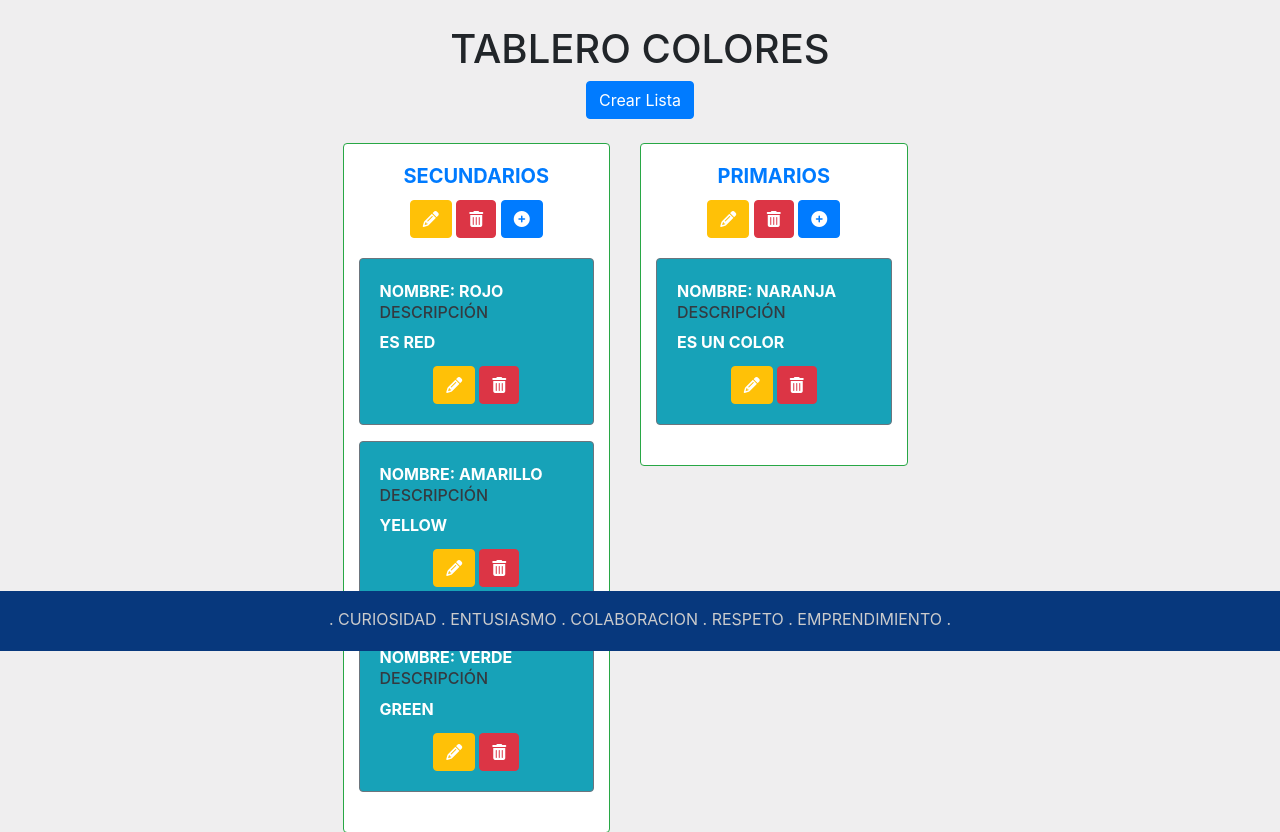
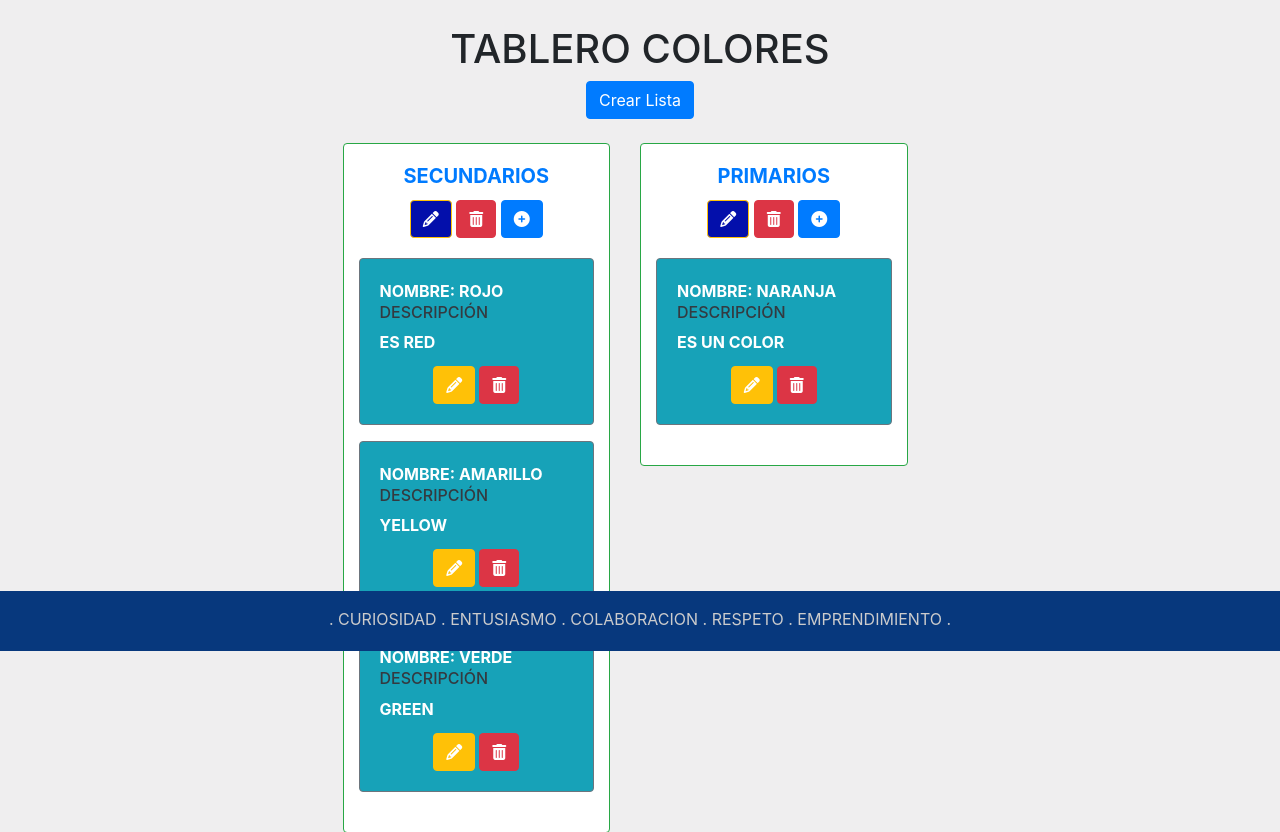
Before and after one commit to Projects-Lali/Sprint7-Crello, a Django app: page /crello/tablero/1 in a window 1280 px wide. Shown: the part 149-981 px from the top of the page. Run offline with Django 3.2, Linux system fonts and the light colour scheme; data comes from the database, SQL or seed files in the repository; some libraries are stand-ins or nearby versions.

Commit message:
Update tablero.html

```diff
--- a/crece/crello/templates/crello/tablero.html
+++ b/crece/crello/templates/crello/tablero.html
@@ -12,7 +12,7 @@
             <div class="card-body text-center">
                 <h5 class="card-title text-uppercase text-center text-primary font-weight-bolder">{{lista.nombre}}</h5>
                 <div>
-                    <a class="btn btn-warning" href="{% url 'editar_lista' lista.id %}"><i class="fa fa-pencil text-white" aria-hidden="true"></i></a>
+                    <a class="btn btn-warning" href="{% url 'editar_lista' lista.id %}" style="background-color:#030fab;"><i class="fa fa-pencil text-white" aria-hidden="true"></i></a>
                     <a class="btn btn-danger" href="{% url 'eliminar_lista' lista.id %}"><i class="fa fa-trash" aria-hidden="true"></i></a>
                     <a class="btn btn-primary" href="{% url 'crear_tarjeta' lista.id %}"><i class="fa fa-plus-circle" aria-hidden="true"></i></a>
                 </div>
@@ -24,7 +24,7 @@
                     <h6 class="text-dark">DESCRIPCIÓN</h6>
                     <p class="card-title text-uppercase font-weight-bolder text-white">{{tarjeta.descripcion}}</p>
                     <div class="d-flex justify-content-center">
-                        <a class="btn btn-warning" style="margin-right: 2%;" href="{% url 'editar_tarjeta' tarjeta.id %}"><i class=" fa fa-pencil text-white " aria-hidden="true "></i></a>
+                        <a class="btn btn-warning" style="margin-right: 2%;" href="{% url 'editar_tarjeta' tarjeta.id %}" style="background-color:#030fab;"><i class=" fa fa-pencil text-white " aria-hidden="true "></i></a>
                         <a class="btn btn-danger " href="{% url 'eliminar_tarjeta' tarjeta.id %}"><i class="fa fa-trash " aria-hidden="true "></i></a>
                     </div>
                 </div>
```
